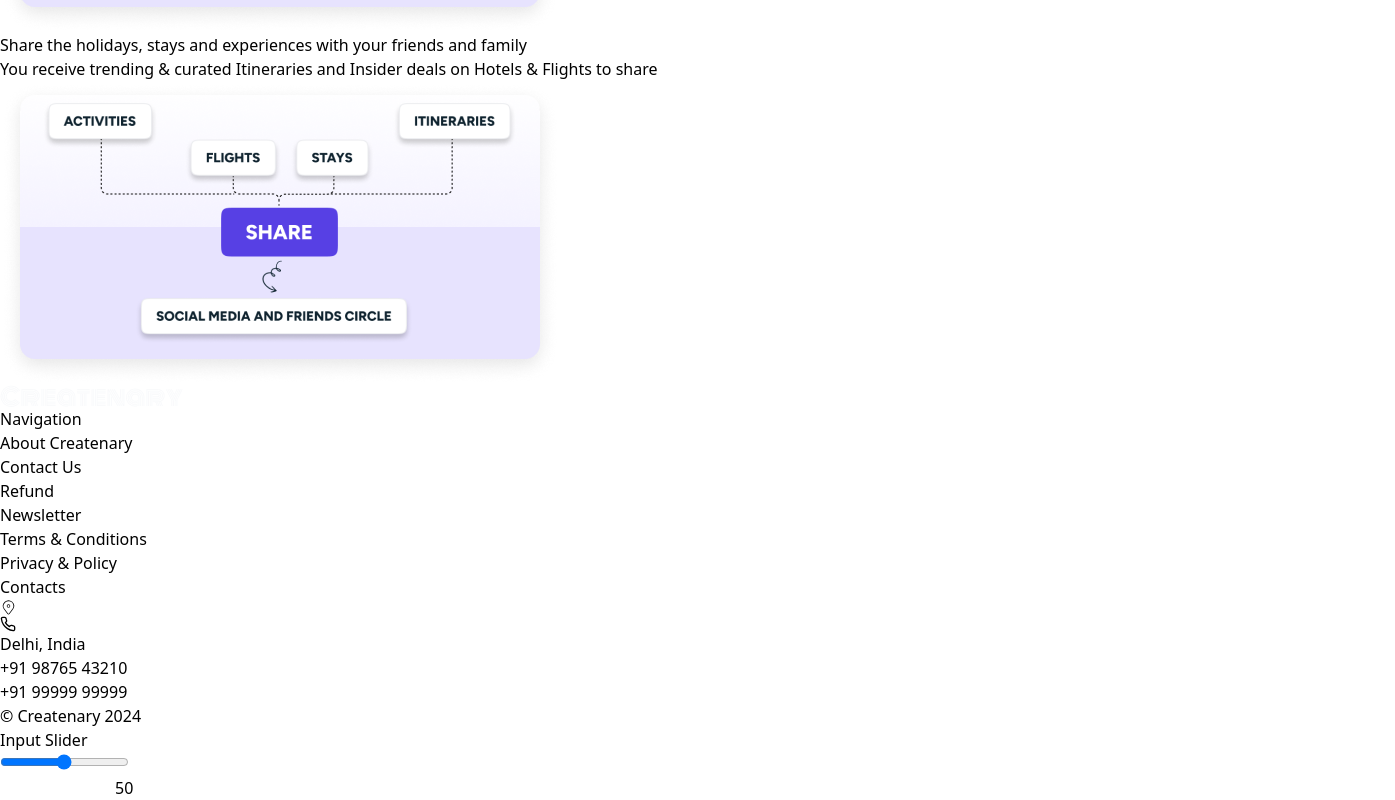
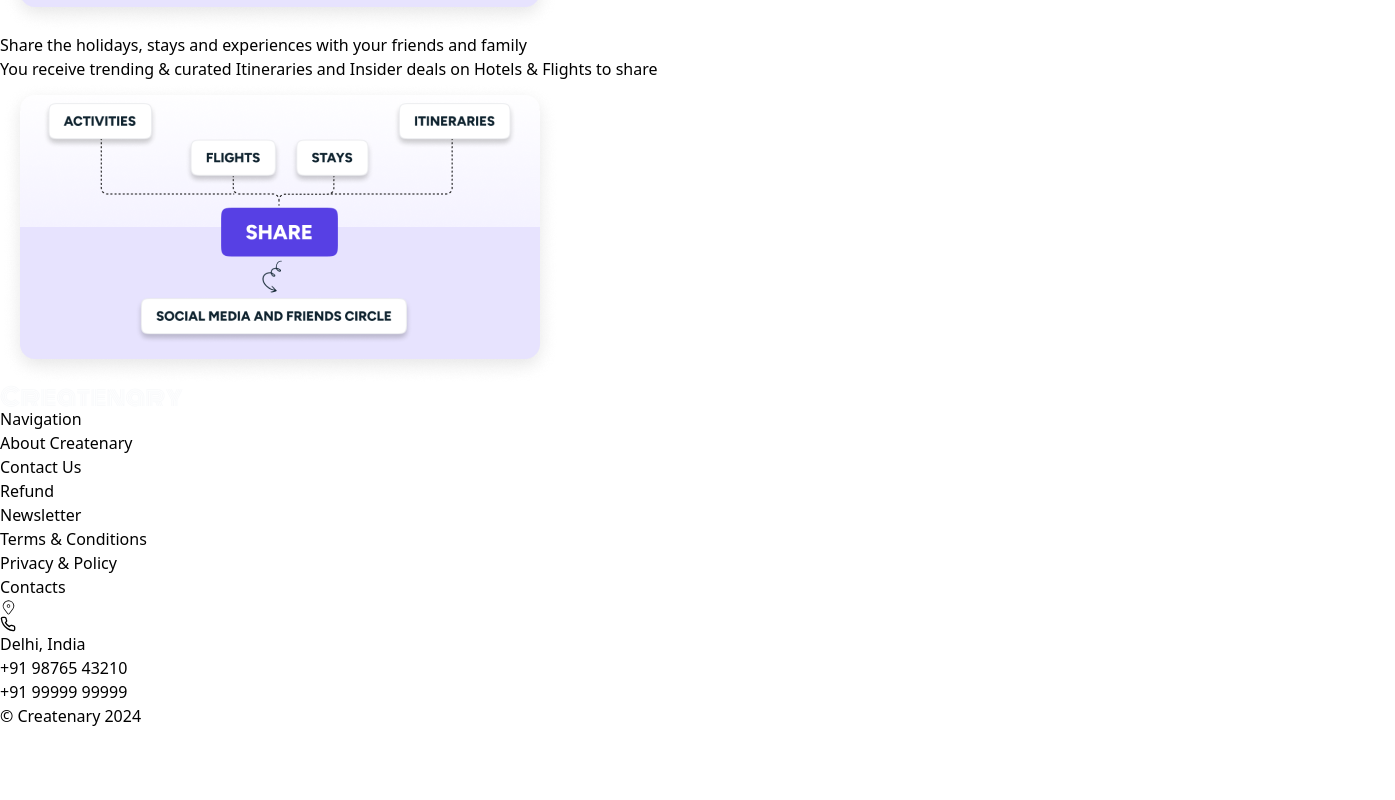
Before and after one commit to Akshat-Awasthi/Assessment2, a React (Vite) app: page / in a window 1280 px wide. Shown: the part 1422-2222 px from the top of the page, 1395 px wide, since content can reach past the window. After the commit the page ends 2150 px from the top, so only its background shows below. Built offline with nearby package versions, Linux system fonts and the light colour scheme.

Commit message:
removed some unwanted code

```diff
--- a/src/App.jsx
+++ b/src/App.jsx
@@ -9,7 +9,6 @@ function App() {
     <>
       <Header />
       <SecondPage />
-      <FirstPage />
     </>
   )
 }
```
